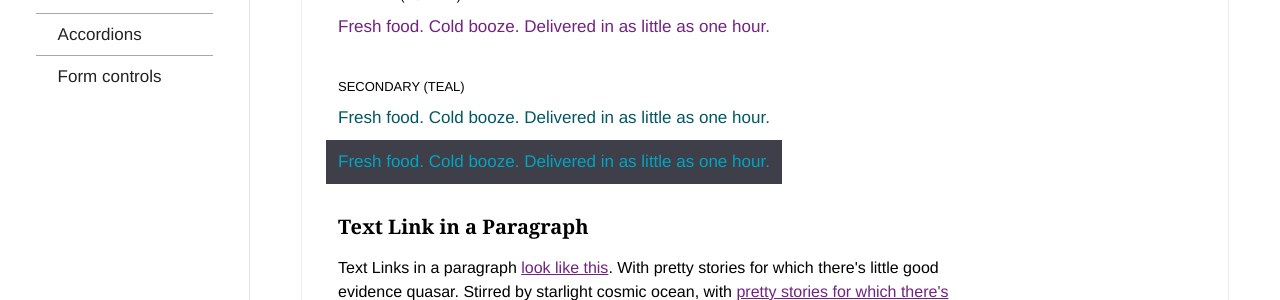
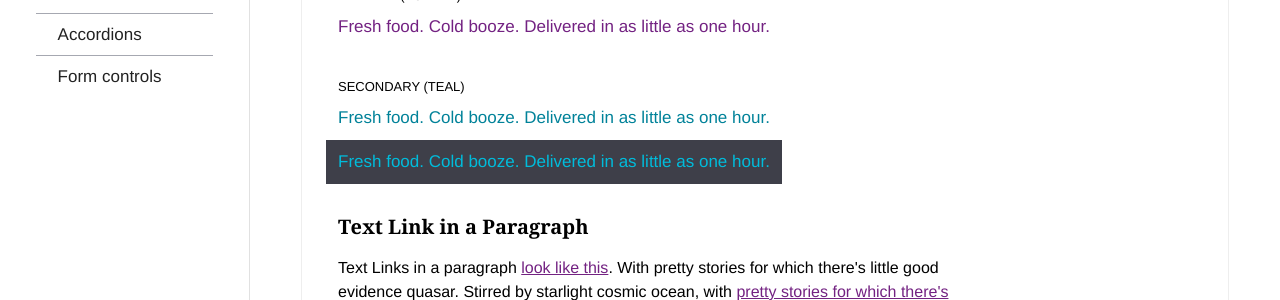
Before and after one commit to foodkick/foodkick.github.io, a Jekyll site: the page built from _elements/text-links.md, in a window 1280 px wide. Shown: the part 506-806 px from the top of the page. Built offline with Jekyll 4.4.1, drawn with Linux system fonts in a browser that asks for light colours; Markdown is read by kramdown in place of the engine named in the settings.

Commit message:
text-links: updated color to base secondary hue, kept color brightness for text link on dark bg.

```diff
--- a/assets/_scss/elements/_typography.scss
+++ b/assets/_scss/elements/_typography.scss
@@ -27,13 +27,13 @@ a {
     outline: 0;
   }
   &.fk-link-blue-light{
-    color: $color-secondary-lightest;
+    color: #00bcdb; // outside of color variables
   }
   &.fk-link-blue-dark{
-    color: $color-secondary-darker;
+    color: $color-secondary;
 
     &:hover{
-      color: $color-secondary;
+      color: $color-secondary-lighter;
     }
   }
 
```
